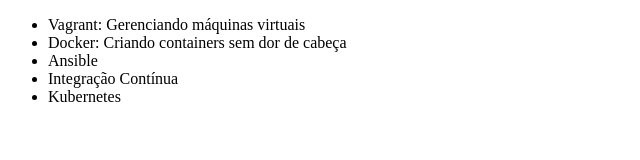
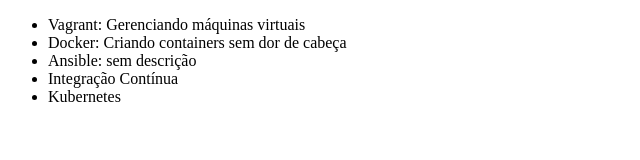
Before and after one commit to gustavohassis/git_hst, a plain HTML site: page index.html in a window 1280 px wide. Shown: the whole page, without its empty margins (0-640 px from the left). Drawn offline with Linux system fonts and the light colour scheme.

Commit message:
Alterando codigo

```diff
--- a/index.html
+++ b/index.html
@@ -8,7 +8,7 @@
     <ul>
         <li>Vagrant: Gerenciando máquinas virtuais</li>
         <li>Docker: Criando containers sem dor de cabeça</li>
-        <li>Ansible</li>
+        <li>Ansible: sem descrição</li>
         <li>Integração Contínua</li>
 		<li>Kubernetes</li>
     </ul>
```
